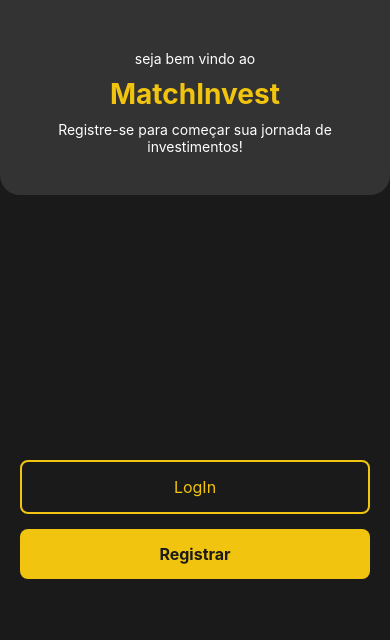
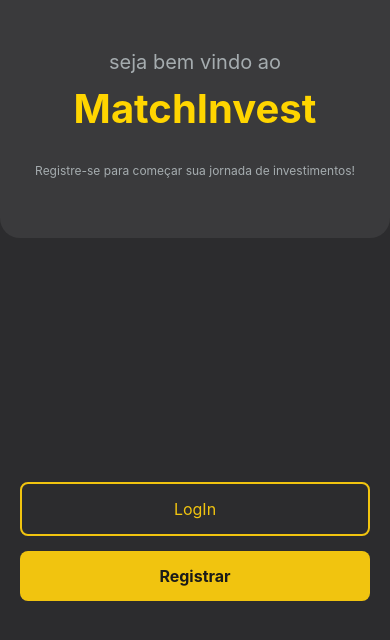
Before and after one commit to enzoolu/MatchInvest-FrontEnd, a React Native app: screen /Welcome in a window 390 px wide. Shown: the top 640 px of the page. Built offline with nearby package versions, Linux system fonts and the light colour scheme.

Commit message:
tela inicial

```diff
--- a/src/screens/Welcome/index.tsx
+++ b/src/screens/Welcome/index.tsx
@@ -4,6 +4,7 @@ import {
   Header,
   Title,
   SubTitle,
+  SubTitle2,
   Button,
   ButtonText,
   ButtonRegister,
@@ -17,7 +18,7 @@ export default function Welcome({ navigation }: any) {
       <Header>
         <SubTitle>seja bem vindo ao</SubTitle>
         <Title>MatchInvest</Title>
-        <SubTitle>Registre-se para começar sua jornada de investimentos!</SubTitle>
+        <SubTitle2>Registre-se para começar sua jornada de investimentos!</SubTitle2>
       </Header>
 
       <Content>
--- a/src/screens/Welcome/styles.ts
+++ b/src/screens/Welcome/styles.ts
@@ -2,12 +2,12 @@ import styled from 'styled-components/native';
 
 export const Container = styled.View`
   flex: 1;
-  background-color: #1a1a1a;
+  background-color: #2C2C2E;
 `;
 
 export const Header = styled.View`
-  background-color: #333333;
-  padding: 50px 20px 30px 20px;
+  background-color: #3A3A3C;
+  padding: 50px 20px;
   border-bottom-left-radius: 20px;
   border-bottom-right-radius: 20px;
   align-items: center;
@@ -15,15 +15,22 @@ export const Header = styled.View`
 `;
 
 export const Title = styled.Text`
-  font-size: 28px;
-  color: #f1c40f;
+  font-size: 40px;
+  color: #FFD500;
   font-weight: bold;
+  margin-bottom: 30px;
+`;
+
+export const SubTitle = styled.Text`
+  font-size: 20px;
+  color: #A5ACAF;
+  text-align: center;
   margin-bottom: 10px;
 `;
 
-export const SubTitle = styled.Text`
-  font-size: 14px;
-  color: #fff;
+export const SubTitle2 = styled.Text`
+  font-size: 12px;
+  color: #A5ACAF;
   text-align: center;
   margin-bottom: 10px;
 `;
```
Also changed, not shown: src/components/CustomButton/styles.ts (line endings or trailing spaces).
